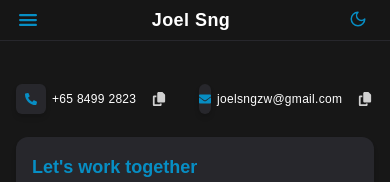
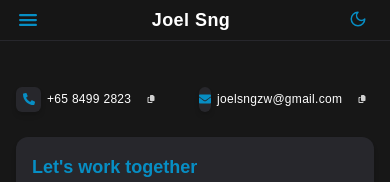
Before and after one commit to JoelSngZhenWei/portfolio_joel, a Next.js app in the folder portfolio_joel_1/: page /contact in a window 390 px wide. Shown: the top 182 px of the page. Built offline with nearby package versions, Linux system fonts and the light colour scheme.

Commit message:
copy button

```diff
--- a/portfolio_joel_1/app/contact/page.tsx
+++ b/portfolio_joel_1/app/contact/page.tsx
@@ -156,7 +156,7 @@ export default function Contact() {
                 {info.map((item, index) => {
                   return (
                     <li key={index} className="flex items-center gap-1.5 lg:gap-6 ">
-                      <div className="w-[30px] h-[30px] lg:w-[72px] lg:h-[72px] bg-secondary text-accent rounded-md flex items-center justify-center shadow-md">
+                      <div className="w-[25px] h-[25px] lg:w-[72px] lg:h-[72px] bg-secondary text-accent rounded-md flex items-center justify-center shadow-md">
                         <div className="text-xs lg:text-2xl">{item.icon}</div>
                       </div>
                       <div className="flex-1 flex items-center">
@@ -184,7 +184,7 @@ export default function Contact() {
                                   }
                                 }}
                               >
-                                {copiedId === item.title ? <FaCheck className="text-accent" /> : <FaCopy />}
+                                {copiedId === item.title ? <FaCheck className="text-accent text-[8px] lg:text-base" /> : <FaCopy className="text-[8px] lg:text-base"/>}
                               </Button>
 
                             </TooltipTrigger>
```
